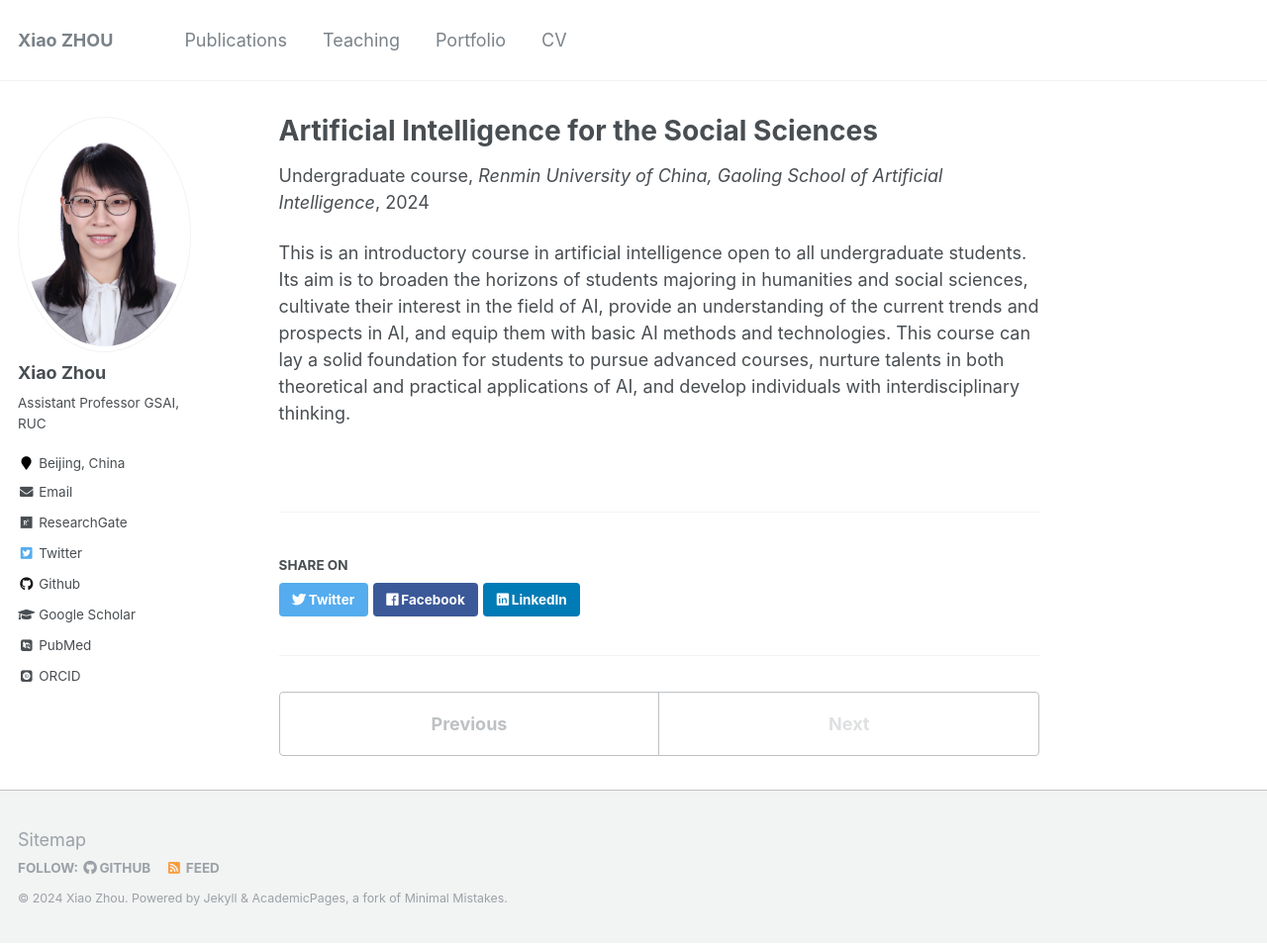
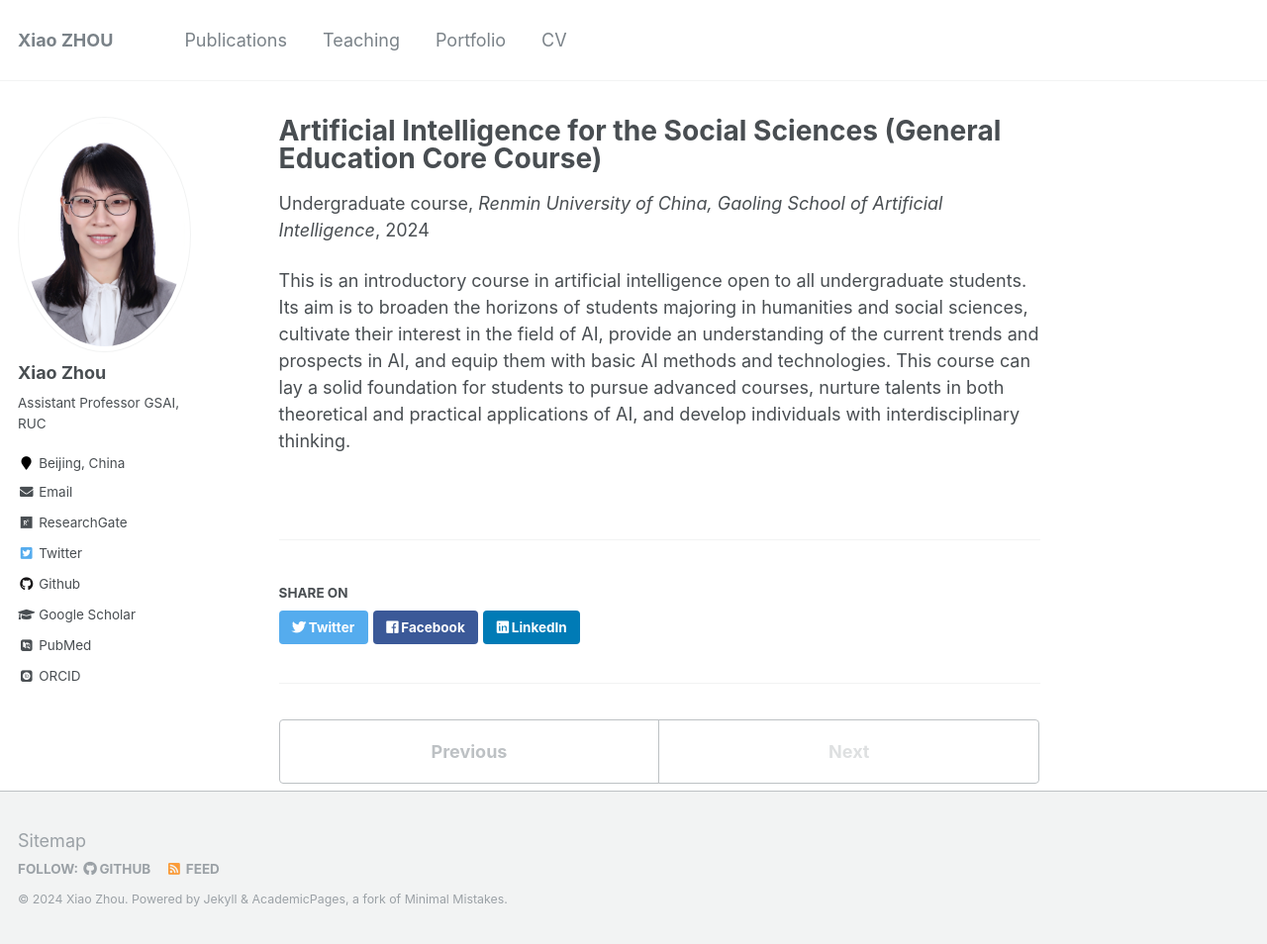
Before and after one commit to lxin131/XiaoZHOUCAM.github.io, a Jekyll site: the page built from _teaching/2023-termly-teaching-2.md, in a window 1280 px wide and 954 px high. Shown: the whole window at 99% size. Built offline with Jekyll 4.4.1, drawn with Linux system fonts in a browser that asks for light colours; some web fonts are replaced.

Commit message:
Update 2023-termly-teaching-2.md

```diff
--- a/_teaching/2023-termly-teaching-2.md
+++ b/_teaching/2023-termly-teaching-2.md
@@ -1,5 +1,5 @@
 ---
-title: "Artificial Intelligence for the Social Sciences"
+title: "Artificial Intelligence for the Social Sciences (General Education Core Course)"
 collection: teaching
 type: "Undergraduate course"
 permalink: /teaching/2023-termly-teaching-2
```
